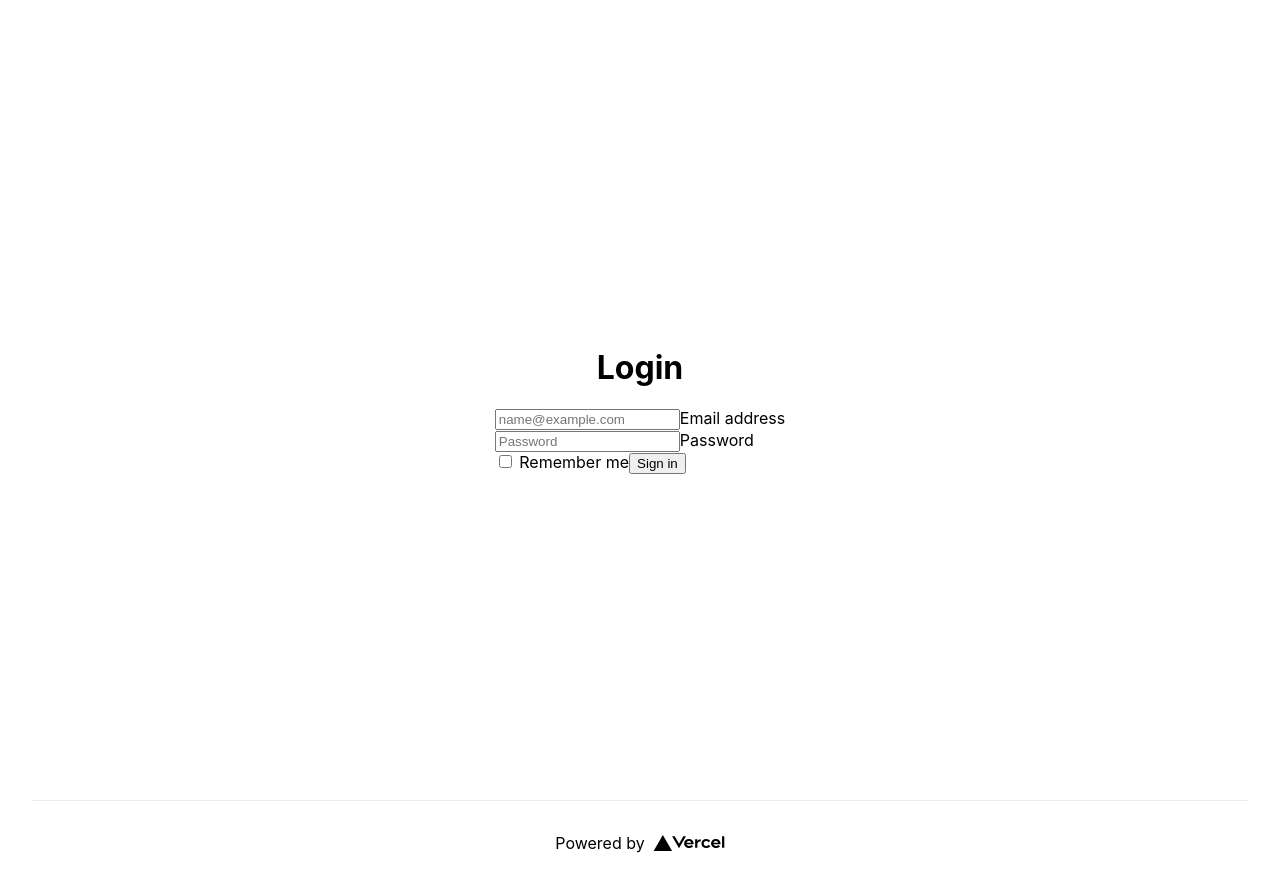
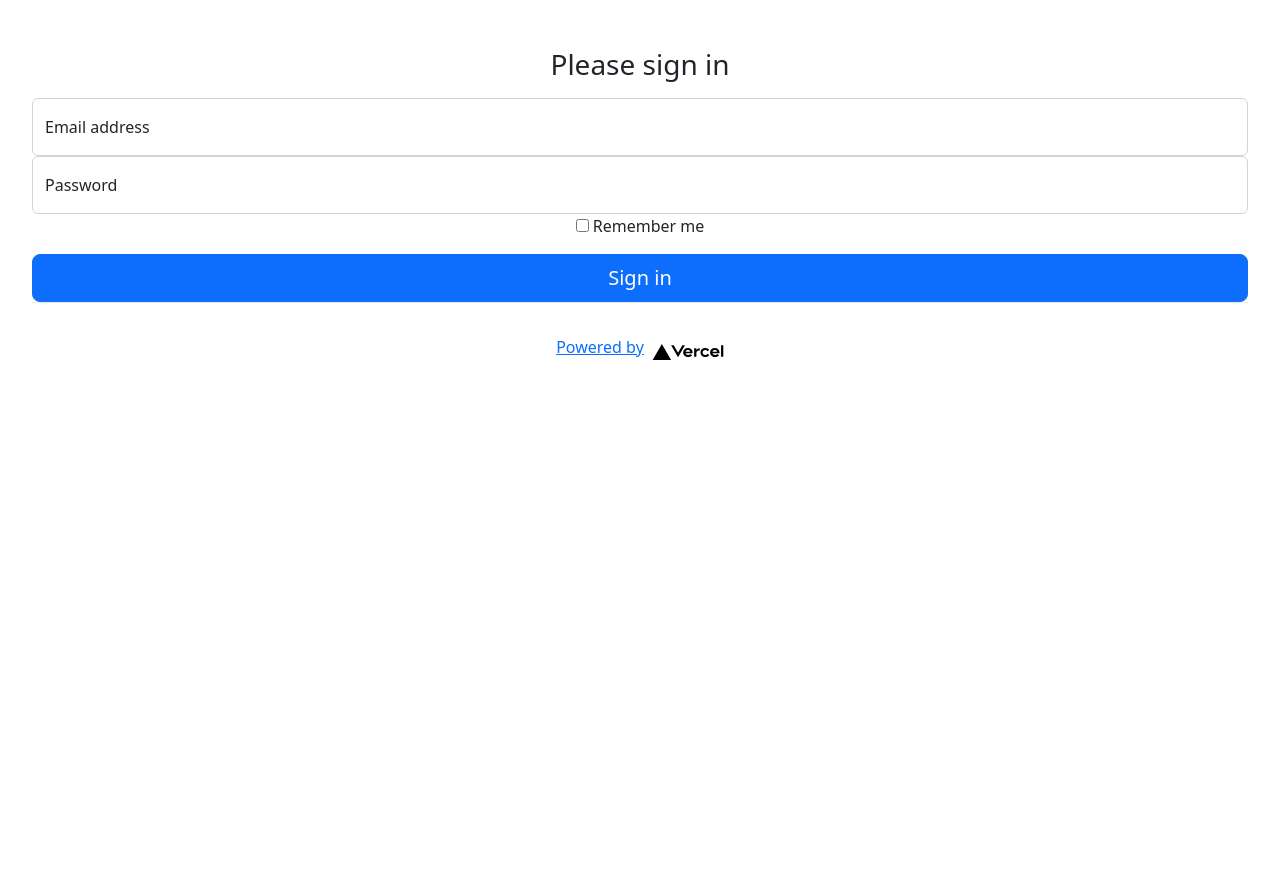
Before and after one commit to CianODonnellGIT/FYP, a Next.js app: page / in a window 1280 px wide. After the commit the page ends 800 px from the top, so only its background shows below. Built offline with nearby package versions, Linux system fonts and the light colour scheme.

Commit message:
Login features added

```diff
--- a/package.json
+++ b/package.json
@@ -9,6 +9,8 @@
     "lint": "next lint"
   },
   "dependencies": {
+    "bootstrap": "^5.2.2",
+    "classnames": "^2.3.2",
     "next": "13.0.0",
     "react": "18.2.0",
     "react-dom": "18.2.0"
--- a/pages/_app.js
+++ b/pages/_app.js
@@ -1,5 +1,5 @@
 import '../styles/globals.css'
-
+import '../node_modules/bootstrap/dist/css/bootstrap.min.css'
 function MyApp({ Component, pageProps }) {
   return <Component {...pageProps} />
 }
--- a/pages/index.js
+++ b/pages/index.js
@@ -1,6 +1,8 @@
 import Head from 'next/head'
 import Image from 'next/image'
 import styles from '../styles/Home.module.css'
+import cn from 'classnames'
+//import login from './login'
 
 export default function Home() {
   return (
@@ -10,8 +12,7 @@
         <meta name="description" content="Generated by create next app" />
         <link rel="icon" href="/favicon.ico" />
       </Head>
-
-      <main className={styles.main}>
+     {/* <main className={styles.main}>
         <h1 className={styles.login}>
          Login
         </h1>
@@ -38,6 +39,28 @@
           </div>
           </div>
       </form>
+      </main> */}
+
+        <main className={cn(styles["form-signin"],"text-center","mt-5")}>
+        <form>
+          <h1 className="h3 mb-3 fw-normal">Please sign in</h1>
+
+          <div className="form-floating">
+            <input type="email" className="form-control" id="floatingInput" placeholder="name@example.com" />
+            <label htmlFor="floatingInput">Email address</label>
+          </div>
+          <div className="form-floating">
+            <input type="password" className="form-control" id="floatingPassword" placeholder="Password" />
+            <label htmlFor="floatingPassword">Password</label>
+          </div>
+
+          <div className={cn(styles.checkbox,"mb-3")}>
+            <label>
+              <input type="checkbox" value="remember-me" /> Remember me
+            </label>
+          </div>
+          <button className="w-100 btn btn-lg btn-primary" type="submit">Sign in</button>
+        </form>
       </main>
 
       <footer className={styles.footer}>
```
Also changed, not shown: Login/login.js (renamed from pages/login.js, +7 -9 lines), Login/login.module.css (added, +26 -0 lines), 1 other file (tests, documents, lock files or other folders).
